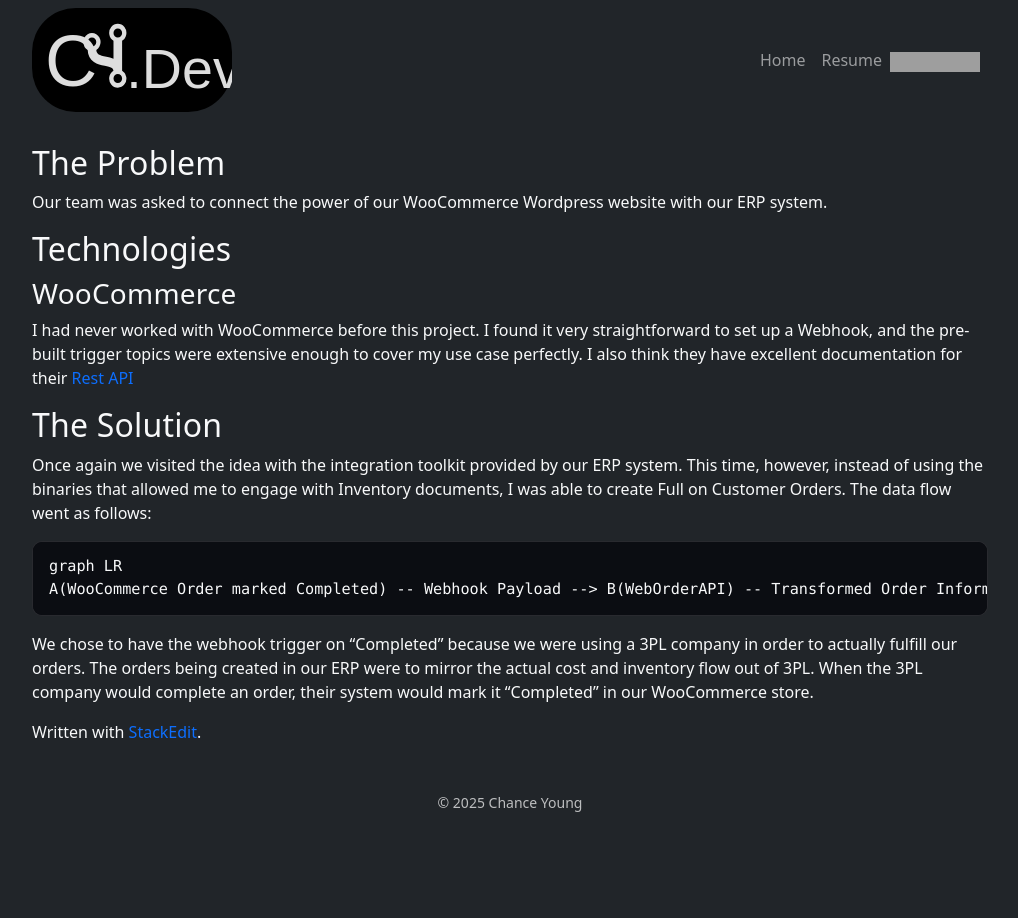
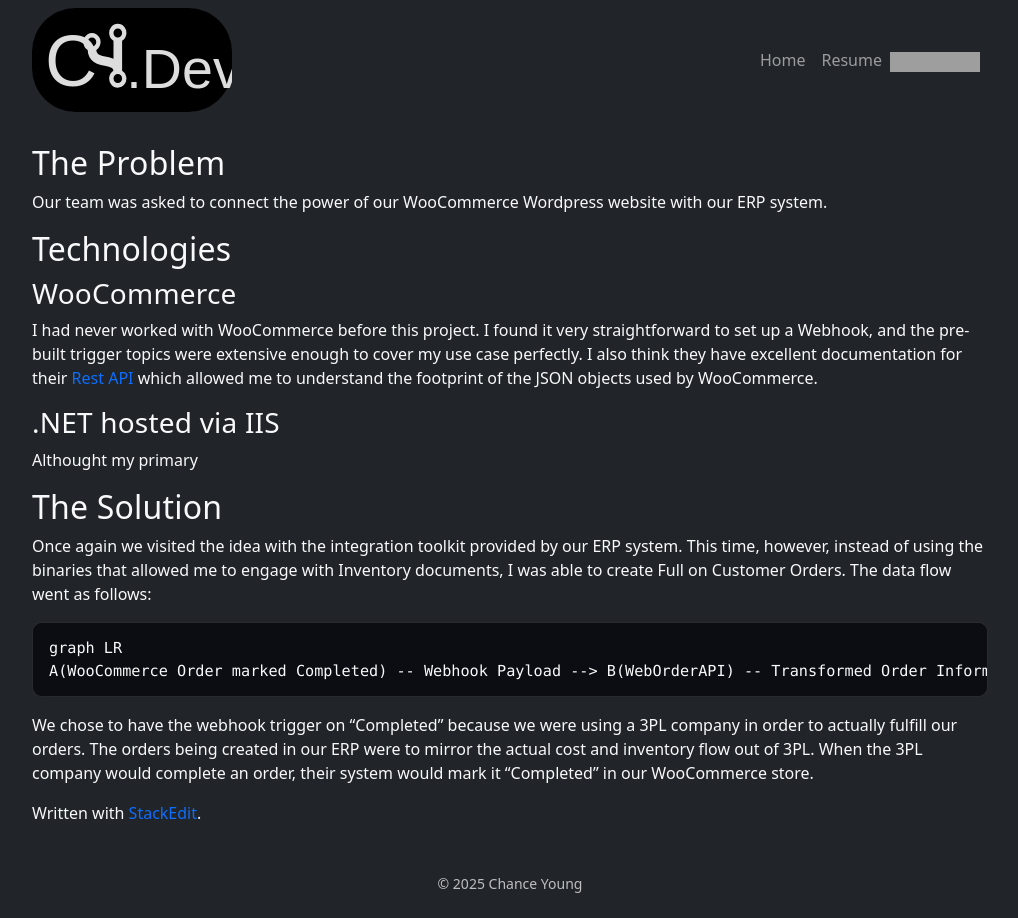
Before and after one commit to ChanceYoung/ChanceYoung.github.io, a Jekyll site: the page built from _projects/woocommerceintegrationv1.md, in a window 1280 px wide. Shown: the whole page, without its empty margins (130-1148 px from the left). Built offline with Jekyll 4.4.1, drawn with Linux system fonts in a browser that asks for light colours; grey boxes are pictures that could not be loaded.

Commit message:
_projects/woocommerceintegrationv1.md updated from https://stackedit.io/

```diff
--- a/_projects/woocommerceintegrationv1.md
+++ b/_projects/woocommerceintegrationv1.md
@@ -11,7 +11,10 @@ Our team was asked to connect the power of our WooCommerce Wordpress website wit
 
 ## Technologies
 ### WooCommerce
-I had never worked with WooCommerce before this project. I found it very straightforward to set up a Webhook, and the pre-built trigger topics were extensive enough to cover my use case perfectly. I also think they have excellent documentation for their [Rest API](https://woocommerce.github.io/woocommerce-rest-api-docs/)
+I had never worked with WooCommerce before this project. I found it very straightforward to set up a Webhook, and the pre-built trigger topics were extensive enough to cover my use case perfectly. I also think they have excellent documentation for their [Rest API](https://woocommerce.github.io/woocommerce-rest-api-docs/) which allowed me to understand the footprint of the JSON objects used by WooCommerce.
+
+### .NET hosted via IIS
+Althought my primary
 
 ## The Solution
 Once again we visited the idea with the integration toolkit provided by our ERP system. This time, however, instead of using the binaries that allowed me to engage with Inventory documents, I was able to create Full on Customer Orders. The data flow went as follows:
```
Also changed, not shown: other parts of _projects/woocommerceintegrationv1.md (+2 -2 lines).
